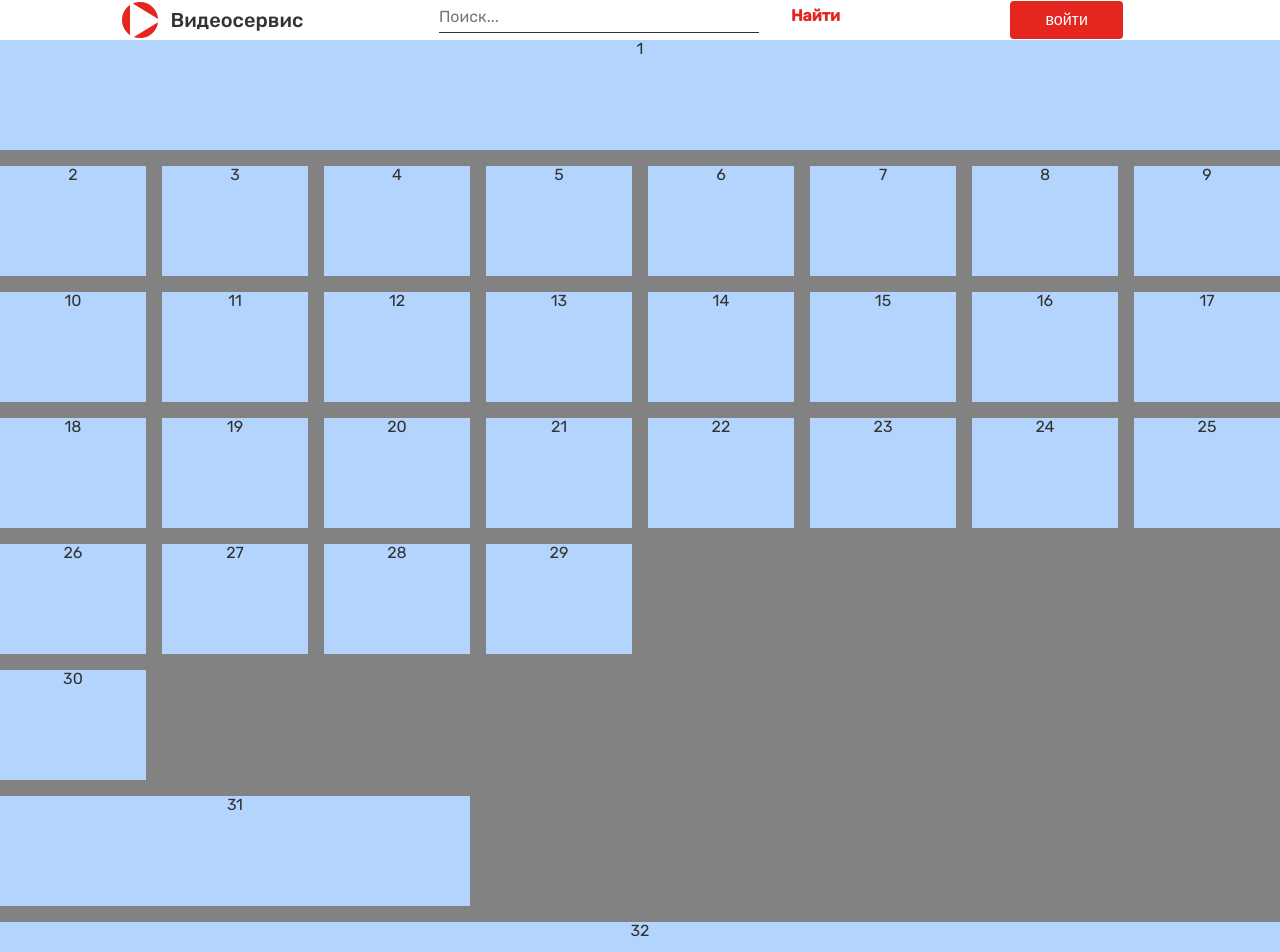
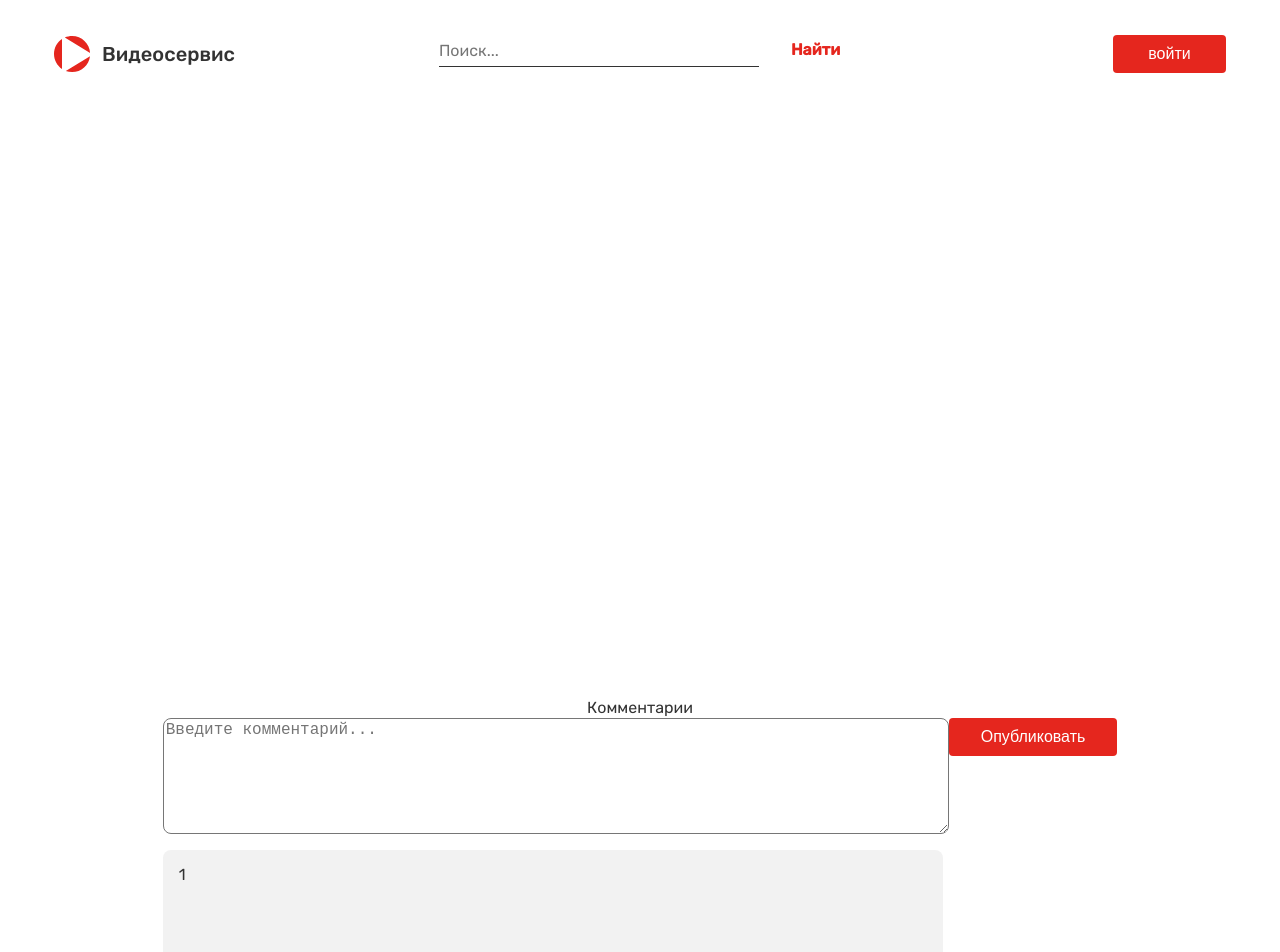
Before and after one commit to Zorotk/HTC, a React (Create React App) app: page /description in a window 1280 px wide. Shown: the top 952 px of the page. Built offline with nearby package versions, Linux system fonts and the light colour scheme.

Commit message:
description

```diff
--- a/src/Components/channelsPage/filmsPage.js
+++ b/src/Components/channelsPage/filmsPage.js
@@ -1,16 +1,17 @@
 import React, {useEffect} from 'react';
 import './filmsPage.scss'
-import {Provider, useDispatch, useSelector} from "react-redux";
-import {fetchData} from "../../redux/reducer";
+import {useDispatch, useSelector} from "react-redux";
+import {fetchData, toggleDescription} from "../../redux/reducer";
 
 import photoOne from '../../assets/img/smile.png'
 import photoTwo from '../../assets/img/sad.png'
 import photoThree from '../../assets/img/alien.png'
 import photoFour from '../../assets/img/ghost.png'
 import Nav from "../navigation/nav";
+import {useHistory} from 'react-router-dom'
 
 const FilmsPage = () => {
-
+    const history = useHistory()
     const films = useSelector(state => state.film.films)
     const dispatch = useDispatch()
 
@@ -18,6 +19,10 @@ const FilmsPage = () => {
     useEffect(() => {
         dispatch(fetchData('films'))
     }, [dispatch])
+    const descriptionHandler = (id) => {
+        dispatch(toggleDescription(id+1))
+        history.push(`/description/${id}`)
+    }
     return (
         <article>
             <Nav/>
@@ -27,8 +32,9 @@ const FilmsPage = () => {
             <div className={'films-cards'}>
 
                 {films.map(el => (<div key={el.id}>
-                    <div className={'film-card'}>
-
+                    <div className={'film-card'} onClick={() => {
+                        descriptionHandler(el.id)
+                    }}>
                         <img src={el.photoSrc} alt="imgFilm"/>
                         {el.title}
                     </div>
--- a/src/Components/descriptionPage/descriptionPage.js
+++ b/src/Components/descriptionPage/descriptionPage.js
@@ -1,17 +1,66 @@
-import React from 'react';
+import React, {useEffect} from 'react';
 import './descriptionPage.scss'
+import {useDispatch, useSelector} from "react-redux";
+import {NavLink} from "react-router-dom";
+import Button from "../header/button/button";
 
 const DescriptionPage = () => {
-    let art=Array(32).fill(2)
-    console.log(art)
+    const showDescription = useSelector(state => state.film.showDescription)
+    const films = useSelector(state => state.film.films)
+    const dispatch = useDispatch()
+
+    useEffect(() => {
+        if (showDescription) {
+            console.log('gg')
+        }
+    }, [showDescription])
     return (
+        <div className={'description'}>
+            <div className={'description-films'}>
+                <div className={'description-film'}>
+                    {films.filter(el => el.id === showDescription - 1).map(el => (
+                        <div className={'description-film-container'} key={el.id}>
+                            <NavLink to="/films" className={'description-back'}>{'<'}</NavLink>
+                            <img src={el.photoSrc} alt="imgFilm"/>
+                        </div>
+                    ))}
+                </div>
+                <div className={'description-film'}>
+                    {films.filter(el => el.id === showDescription - 1).map(el => (
+                        <div className={'description-name-container'} key={el.id}>
+                            <div className={'description-name'}>
+                                <span>Название: </span><span>{el.title}</span>
+                            </div>
+                            <div className={'description-name'}>
+                                <span>Жанр: </span><span>{el.genre}</span>
+                            </div>
+                            <div className={'description-name des-style'}>{el.description}</div>
+                        </div>
+                    ))}
 
-        <div className="archive">
-            {art.map((_,i)=>(<article key={i} className="article">
-                {i+1}
-            </article>))}
+                </div>
+                <div className={'description-film'}>
+
+                </div>
+            </div>
 
 
+            <div className="description-comments">
+                <h2>Комментарии</h2>
+                <form action="">
+                    <textarea className={'description-input'} placeholder={'Введите комментарий...'} name="comments"
+                              id="" cols="30" rows="10"></textarea>
+                    <Button>Опубликовать</Button>
+                </form>
+
+
+                <div className="description-comment">
+                    1
+                </div>
+                <div className="description-comment">
+                    2
+                </div>
+            </div>
         </div>
 
     );
--- a/src/Components/descriptionPage/descriptionPage.scss
+++ b/src/Components/descriptionPage/descriptionPage.scss
@@ -1,58 +1,91 @@
-.archive {
-  display: grid;
-  background-color: #828282;
-  grid-template-columns: repeat(auto-fit, minmax(130px, 1fr));
-  grid-gap: 1em;
-  height: 100%;
-  grid-auto-flow: dense;
+.description {
+  width: 100%;
+  max-width: 1170px;
+  margin: 0 auto;
+
+  &-name {
+    margin-bottom: 21px;
+
+    &-container {
+      margin-left: 100px;
+    }
+  }
+
+  &-back {
+    width: 20px;
+    color: red;
+    font-size: 33px;
+    cursor: pointer;
+    text-decoration: none;
+
+  }
+
+  &-films {
+    margin-top: 50px;
+    display: grid;
+    grid-template-columns: repeat(auto-fit, minmax(300px, 1fr));
+    grid-gap: 1rem;
+    justify-content: center;
+    align-items: center;
+    height: 460px;
+  }
+
+  &-comments {
+    display: grid;
+    grid-template-rows: repeat(auto-fit, minmax(135px, 1fr));
+    justify-content: center;
+
+
+  }
+
+  &-comments h2 {
+    align-self: end;
+    text-align: center;
+  }
+
+  &-comment {
+    margin-top: 16px;
+    height: 135px;
+    width: 780px;
+    border-radius: 8px;
+    background: #F2F2F2;
+    padding: 16px;
+    box-sizing: border-box;
+    &-name {
+
+    }
+  }
 }
 
-.article {
-  //align-self: center;
-  text-align: center;
-  background-color: #b3d4fc;
-  height: 110px;
-}
-.article:nth-child(1) {
-  grid-column: 1/-1;
-}
-.article:nth-child(30) {
-  grid-column: 2/-9;
-}
-.article:nth-child(31) {
-  grid-column: 1/-6;
-  display: grid;
-  //grid-template-columns: repeat(4,1fr);
-}
-.article:nth-child(32) {
-  grid-column: 1/-1;
-}
-.article:nth-child(3) {
-  //grid-column: 1/3;
+.description-film-container {
+  display: flex;
+  justify-content: space-between;
+  width: 400px;
 }
 
-//.archive {
-//  display: grid;
-//  grid-template-columns: repeat(auto-fit, minmax(210px, 1fr));
-//  grid-gap: 32px;
-//  grid-auto-flow: dense;
-//}
-//
-///* Широкие блоки постов */
-//.article:nth-child(31n + 1) {
-//  grid-column: 1 / -1;
-//}
-//.article:nth-child(16n + 2) {
-//  grid-column: -3 / -1;
-//}
-//.article:nth-child(16n + 10) {
-//  grid-column: 1 / -2;
-//}
-//
-///* Одноколоночное отображение на мобильных */
-//@media (max-width: 459px) {
-//  .archive {
-//    display: flex;
-//    flex-direction: column;
-//  }
-//}
+.description-film {
+  height: 100%;
+}
+
+.des-style {
+  height: 86px;
+  width: 580px;
+  font-family: Rubik;
+  font-size: 16px;
+  font-style: normal;
+  font-weight: 400;
+  line-height: 22px;
+  letter-spacing: 0em;
+  text-align: left;
+
+}
+
+.description-input {
+
+  width: 780px;
+  height: 110px;
+  color: #333333;
+  //background: #E5261E;
+  //opacity: 0.15;
+  border-radius: 8px;
+}
--- a/src/Components/header/header.scss
+++ b/src/Components/header/header.scss
@@ -1,9 +1,13 @@
 .header-container {
+  margin-top: 35px;
   display: grid;
-  grid-template-columns: repeat(auto-fit, minmax(240px, 1fr));
+  grid-template-columns: repeat(auto-fit, minmax(270px, 380px));
+  grid-gap: 1rem;
+  justify-content: center;
   align-items: center;
-  justify-items: center;
-//max-width: 1440px;
-  height: 40px;
-  width: 100%;
 }
+
+.auth {
+  justify-self: flex-end;
+  align-self: center;
+}
--- a/src/Components/navigation/nav.js
+++ b/src/Components/navigation/nav.js
@@ -1,12 +1,12 @@
 import React from 'react';
 import {NavLink} from "react-router-dom";
-
+import './nav.scss'
 const Nav = () => {
     return (
-        <nav className={'navigation'}>
+        <div className={'navigation'}>
             <NavLink to='/films' className='navigation-item'>Фильмы</NavLink>
             <NavLink to='/channels' className='navigation-item'>Телеканалы</NavLink>
-        </nav>
+        </div>
     );
 };
 
--- /dev/null
+++ b/src/Components/navigation/nav.scss
@@ -0,0 +1,36 @@
+@import "../../assets/scss/_vars.scss";
+
+.navigation {
+  display: flex;
+  justify-content: center;
+  height: 40px;
+  color: red;
+  margin-top: 50px;
+
+  &-item {
+    text-decoration: none;
+    font-weight: 500;
+    font-size: 28px;
+    line-height: 33.18px;
+    margin: 0 25px 0 0;
+    padding: 0 0 7px 0;
+    color: $defaultColor;
+
+    &:last-child {
+      margin: 0;
+    }
+
+    &:visited {
+      color: $defaultColor;
+    }
+
+    &.active {
+      color: $primaryColor;
+      border-bottom: 2px solid $primaryColor;
+    }
+
+    &:focus {
+      outline: none;
+    }
+  }
+}
--- a/src/redux/reducer.js
+++ b/src/redux/reducer.js
@@ -5,6 +5,7 @@ import axios from "axios";
 const initialState = {
     channels: [],
     films: [],
+    showDescription: false,
     login: '',
     password: +'',
     auth: {'login': 'test', 'password': 12345, 'indefinite': true}
@@ -30,20 +31,23 @@ const toolkitSlice = createSlice({
         setFilms(state, action) {
             state.films = action.payload
         },
-        progres(state, action) {
-            state.progressValue = action.payload
-        },
-        setlogin(state, action) {
-            state.login = action.payload
-        },
-        setpassword(state, {payload}) {
-            state.password = payload
-        },
-        setauth(state, {payload}) {
-            state.auth.indefinite = payload
+        toggleDescription(state, {payload}) {
+            state.showDescription = payload
         }
+        // progres(state, action) {
+        //     state.progressValue = action.payload
+        // },
+        // setlogin(state, action) {
+        //     state.login = action.payload
+        // },
+        // setpassword(state, {payload}) {
+        //     state.password = payload
+        // },
+        // setauth(state, {payload}) {
+        //     state.auth.indefinite = payload
+        // }
     }
 })
 
 export default toolkitSlice.reducer
-export const {progres, setlogin, setpassword, setauth} = toolkitSlice.actions
+export const {progres, setlogin, setpassword, setauth,toggleDescription} = toolkitSlice.actions
--- a/src/routes.js
+++ b/src/routes.js
@@ -6,25 +6,13 @@ import FilmsPage from "./Components/channelsPage/filmsPage";
 import DescriptionPage from "./Components/descriptionPage/descriptionPage";
 
 
-//  export const routes = () => {
-//
-//     return (
-//         <Switch>
-//             <Route path='/films' exact component={FilmsPage}/>
-//             <Route path='/channels' exact component={channelsPage}/>
-//             {/*<Route path='/description' exact component={DescriptionPage}/>*/}
-//             <Redirect to='/films'/>
-//         </Switch>
-//     )
-// }
-
 export const route = () => {
 
     return (
         <Switch>
             <Route path='/films' exact component={FilmsPage}/>
             <Route path='/channels' exact component={channelsPage}/>
-            <Route path='/description' exact component={DescriptionPage}/>
+            <Route path='/description' component={DescriptionPage}/>
             <Redirect to='/films'/>
         </Switch>
     )
```
Also changed, not shown: src/App.scss (+0 -44 lines), 1 other file (tests, documents, lock files or other folders).
